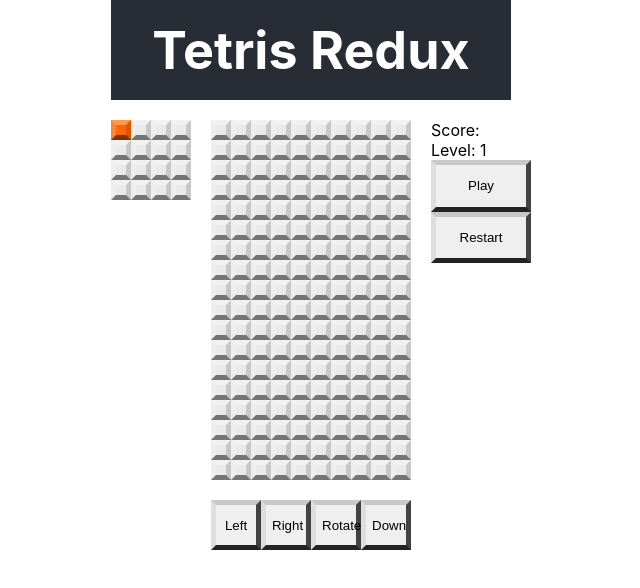
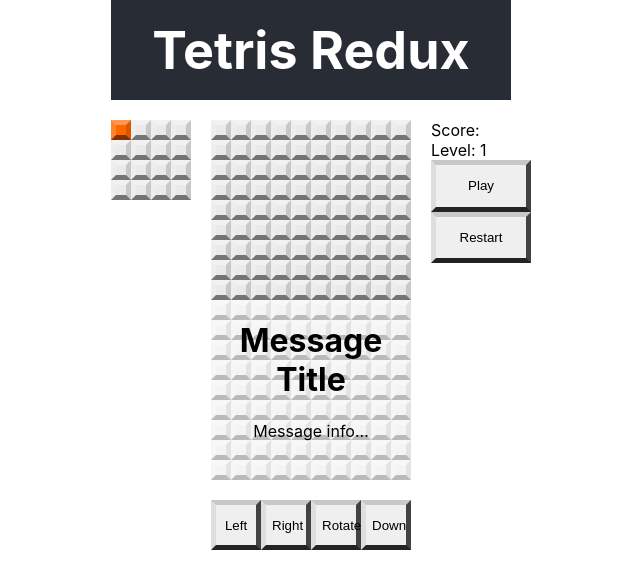
Before and after one commit to DonjaVanEsch/REPO-NAME, a React (Create React App) app: page / in a window 1280 px wide. Shown: the top 588 px of the page, without its empty margins (329-969 px from the left). Built offline with nearby package versions, Linux system fonts and the light colour scheme.

Commit message:
Added initial message popup

```diff
--- a/src/App.js
+++ b/src/App.js
@@ -5,6 +5,7 @@ import GridBoard from './components/GridBoard'
 import NextBlock from './components/NextBlock'
 import ScoreBoard from './components/ScoreBoard'
 import Controls from './components/Controls'
+import MessagePopup from './components/MessagePopup'
 
 function App() {
   return (
@@ -16,6 +17,7 @@ function App() {
       <NextBlock />
       <ScoreBoard />
       <Controls />
+      <MessagePopup />
     </div>
   );
 }
--- a/src/components/GridSquare.js
+++ b/src/components/GridSquare.js
@@ -1,8 +1,12 @@
 import React from 'react'
+import styles from '../css/gridsquare.module.css'
 
 // Represents a grid square with a color
 
 export default function GridSquare(props) {
-    const classes = `grid-square color-${props.color}`
+    const styleColor = styles[`color${props.color}`]
+    const classes = `${styles.gridsquare} ${styleColor}`
+
     return <div className={classes} />
+    //return <div className={`${styles.gridsquare} ${styleColor}`} />
 }
--- /dev/null
+++ b/src/components/MessagePopup.js
@@ -0,0 +1,13 @@
+import React from 'react'
+import styles from '../css/MessagePopup.module.css'
+
+// Displays a message
+
+export default function MessagePopup(props) {
+    return (
+        <div className={styles.messagepopup}>
+            <h1>Message Title</h1>
+            <p>Message info...</p>
+        </div>
+    )
+}
--- /dev/null
+++ b/src/css/MessagePopup.module.css
@@ -0,0 +1,15 @@
+/* Message Popup Styles */
+.messagepopup {
+    position: absolute;
+    left: 50%;
+    top: 50%;
+    transform: translate(-50%, -50%);
+    width: calc(var(--tile-size) * 10);
+    height: calc(var(--tile-size) * 10);
+    background-color: rgba(255, 255, 255, 0.5);
+    text-align: center;
+  }
+
+  .messagepopup.hidden {
+    display: none;
+  }
--- a/src/gridsquare.module.css
+++ b/src/css/gridsquare.module.css
@@ -19,48 +19,48 @@
 }
 
 /* Colors */
-.color-0
+.color0
 {
     background-color: var(--color-0);
 }
 
-.color-1
+.color1
 {
     background-color: var(--color-1);
 }
 
-.color-2
+.color2
 {
     background-color: var(--color-2);
 }
 
-.color-3
+.color3
 {
     background-color: var(--color-3);
 }
 
-.color-4
+.color4
 {
     background-color: var(--color-4);
 }
 
-.color-5
+.color5
 {
     background-color: var(--color-5);
 }
 
-.color-6
+.color6
 {
     background-color: var(--color-6);
 }
 
-.color-7
+.color7
 {
     background-color: var(--color-7);
 }
 
 /* Grid Square */
-.grid-square {
+.gridsquare {
     border-style: solid;
     width: var(--tile-size);
     height: var(--tile-size);
--- a/src/index.css
+++ b/src/index.css
@@ -85,6 +85,7 @@ code {
 }
 
 /* Colors */
+/*
 .color-0
 {
     background-color: var(--color-0);
@@ -124,8 +125,9 @@ code {
 {
     background-color: var(--color-7);
 }
-
+*/
 /* Grid Square */
+/*
 .grid-square {
   border-style: solid;
   width: var(--tile-size);
@@ -136,6 +138,7 @@ code {
   border-right-color: var(--border-right-color);
   border-bottom-color: var(--border-bottom-color);
 }
+*/
 
 * {
   box-sizing: border-box;
```
